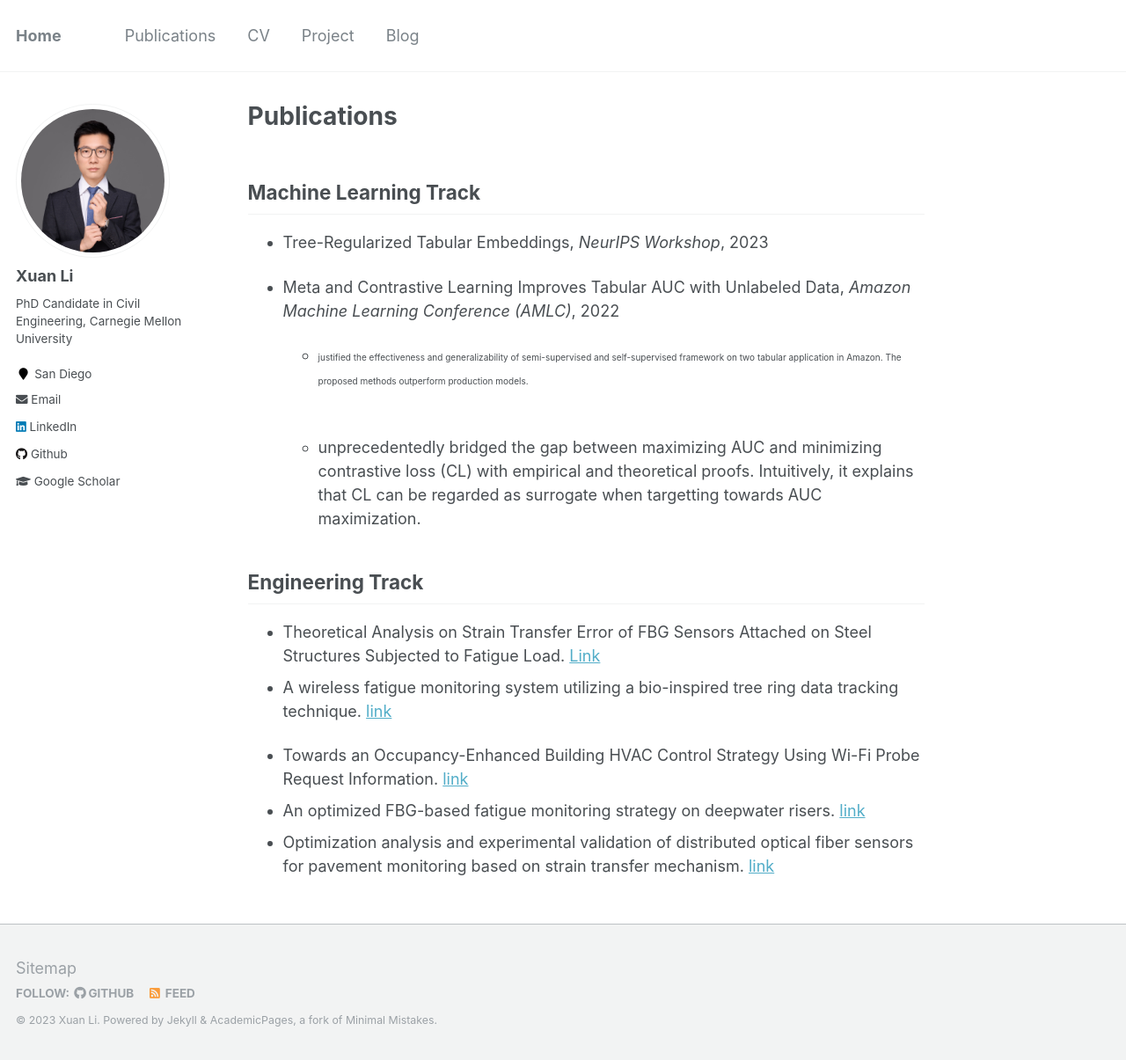
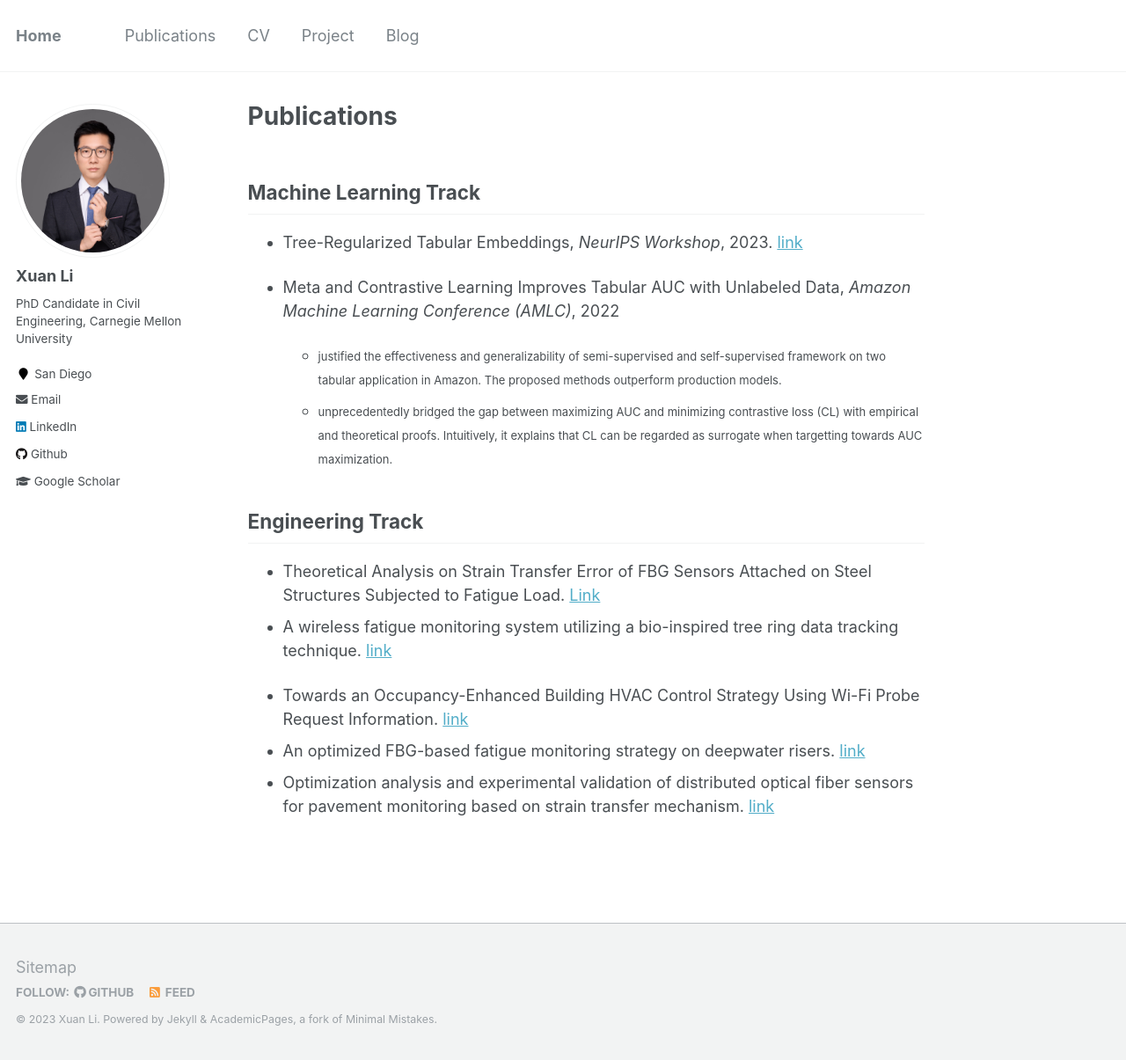
Before and after one commit to milanlx/milanlx.github.io, a Jekyll site: the page built from _pages/publication-test.md, in a window 1280 px wide and 1205 px high. Shown: the whole window at 88% size. Built offline with Jekyll 4.4.1, drawn with Linux system fonts in a browser that asks for light colours.

Commit message:
Update publication-test.md

```diff
--- a/_pages/publication-test.md
+++ b/_pages/publication-test.md
@@ -6,11 +6,11 @@ author_profile: true
 
 Machine Learning Track
 --------------
-* Tree-Regularized Tabular Embeddings, *NeurIPS Workshop*, 2023
+* Tree-Regularized Tabular Embeddings, *NeurIPS Workshop*, 2023. [link](https://openreview.net/forum?id=dQLDxIPsU4)
 
 * Meta and Contrastive Learning Improves Tabular AUC with Unlabeled Data, *Amazon Machine Learning Conference (AMLC)*, 2022
-  * <font size=1> justified the effectiveness and generalizability of semi-supervised and self-supervised framework on two tabular application in Amazon. The proposed methods outperform production models. </font> <br>
-  * unprecedentedly bridged the gap between maximizing AUC and minimizing contrastive loss (CL) with empirical and theoretical proofs. Intuitively, it explains that CL can be regarded as surrogate when targetting towards AUC maximization.
+  * <font size=2> justified the effectiveness and generalizability of semi-supervised and self-supervised framework on two tabular application in Amazon. The proposed methods outperform production models. </font>
+  * <font size=2> unprecedentedly bridged the gap between maximizing AUC and minimizing contrastive loss (CL) with empirical and theoretical proofs. Intuitively, it explains that CL can be regarded as surrogate when targetting towards AUC maximization. </font>
 
 Engineering Track
 --------------
```
